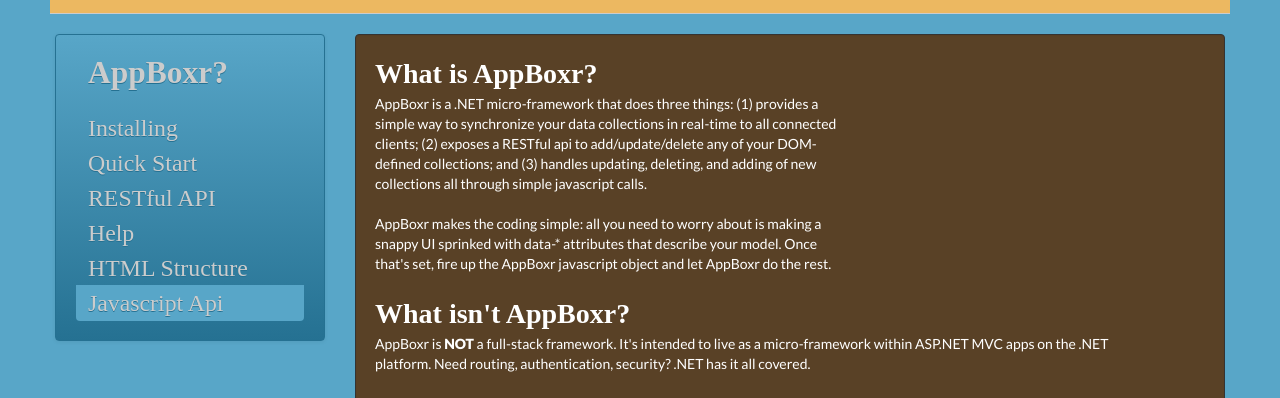
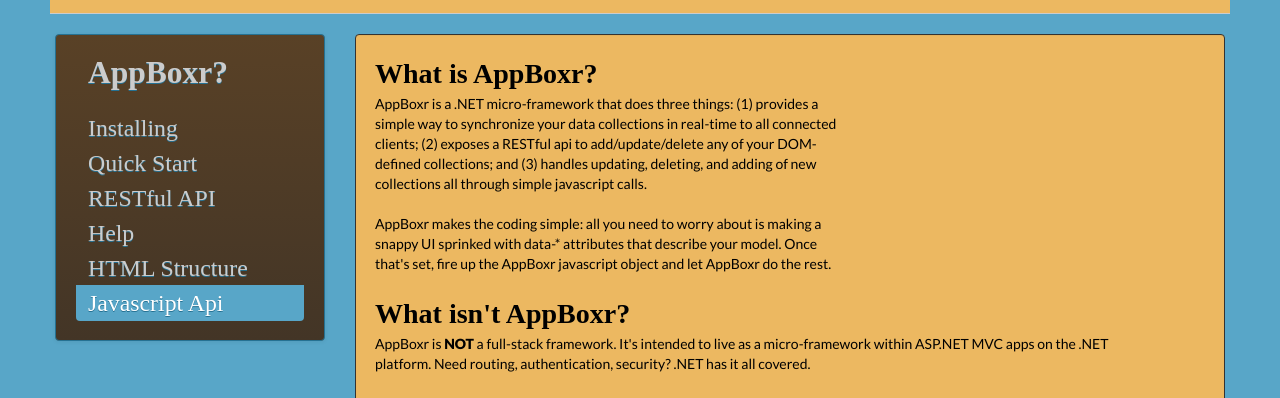
Before and after one commit to TimHeckel/AppBoxr, a plain HTML site: page index.html in a window 1280 px wide. Shown: the part 402-800 px from the top of the page. Drawn offline with nearby package versions, Linux system fonts and the light colour scheme; a script that the page names is missing; a web font is replaced by a local one.

Commit message:
Updated Index

```diff
--- a/index.html
+++ b/index.html
@@ -95,9 +95,9 @@
 
         .segment
         {
-            background-color: #594126;
+            background-color: #ecb861;
             border-color: #333;
-            color: #fff;
+            color: #000;
         }
 
         .padder
@@ -136,6 +136,20 @@
             border-bottom: 1px solid #3e2d1b;
         }
 
+        .navbar-brown-inner
+        {
+            background-color: #594126;
+            background-image: linear-gradient(to bottom, #594126, #433526);
+            background-repeat: repeat-x;
+            border: 1px solid #257192;
+            border-radius: 4px 4px 4px 4px;
+            box-shadow: 0 1px 4px rgba(0, 0, 0, 0.067);
+            min-height: 40px;
+            padding-left: 20px;
+            padding-right: 20px;
+            font-family: 'Maiden Orange';
+        }
+
         .navbar-blue-inner
         {
             background-color: #58A6C8;
@@ -164,13 +178,25 @@
             font-size: 140%;
         }
 
-        .navbar .nav > .active > a, .navbar .nav > .active
+        .navbar-brown-inner .nav > .active > a, .navbar .nav > .active
+        {
+            background-color: #433526;
+            color: #fff;
+        }
+
+        .navbar-brown-inner .nav > li > a, .nav-tabs.nav-stacked > li > a
+        {
+            text-shadow: 0 1px 0 #433526;
+            color: #ccc;
+        }
+
+        .navbar-blue-inner .nav > .active > a, .navbar .nav > .active
         {
             background-color: #58A6C8;
             color: #fff;
         }
 
-        .navbar .nav > li > a, .nav-tabs.nav-stacked > li > a
+        .navbar-blue-inner .nav > li > a, .nav-tabs.nav-stacked > li > a
         {
             text-shadow: 0 1px 0 #257192;
             color: #ccc;
@@ -231,6 +257,8 @@
             margin-top: 10px;
             margin-left: 20px;
         }
+
+        a { color: #257192; }
     </style>
     <!-- HTML5 shim, for IE6-8 support of HTML5 elements -->
     <!--[if lt IE 9]>
@@ -357,7 +385,7 @@
         <div class="row">
             <div class="span3">
                 <div class="docbar">
-                    <div class="navbar-blue-inner appboxr-x-large affix-top" data-spy="affix" data-offset-top="426">
+                    <div class="navbar-brown-inner appboxr-x-large affix-top" data-spy="affix" data-offset-top="426">
                         <ul class="nav nav-tabs nav-stacked">
                             <li><a href="#whatis">
                                 <h2>
```
